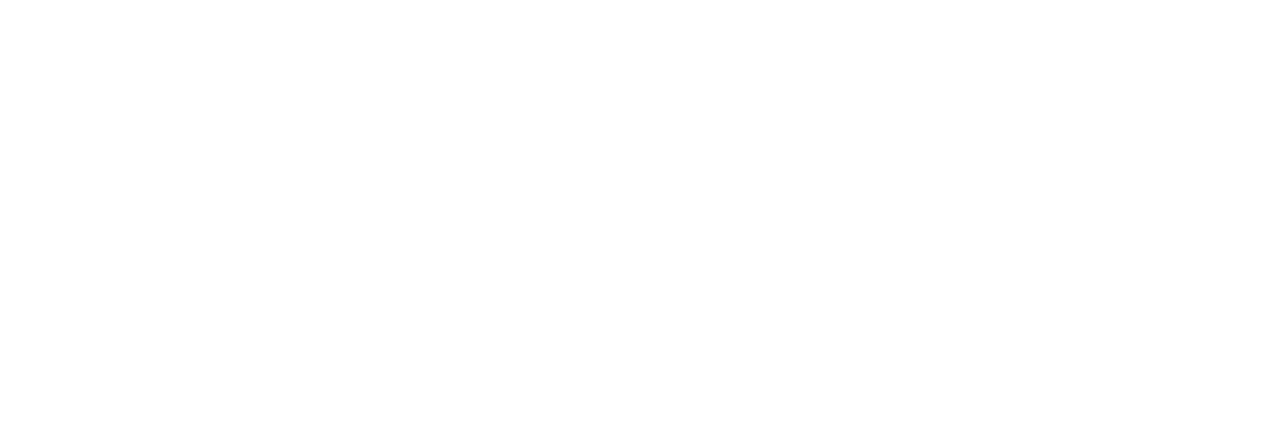
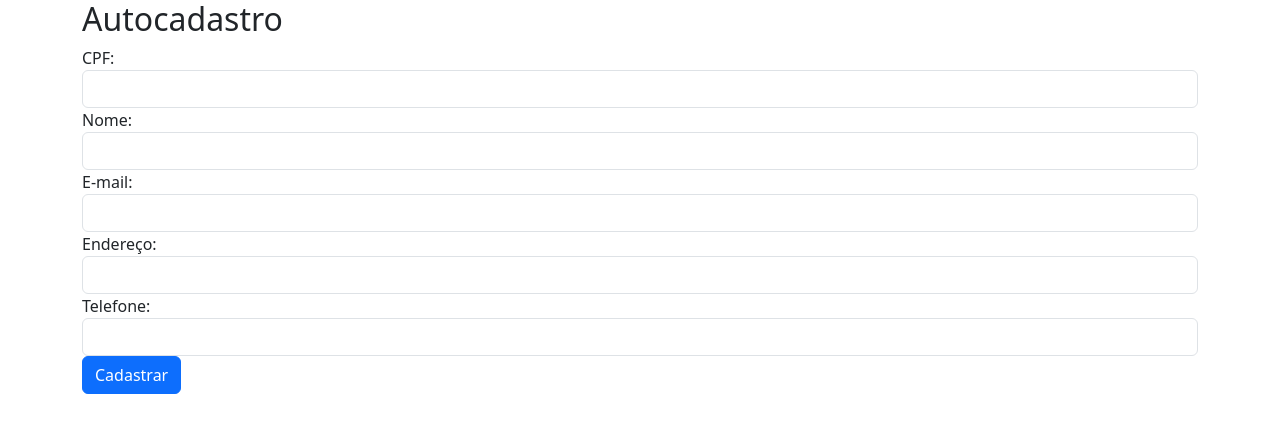
Before and after one commit to IamThiago-IT/front-lol, an Angular app: page /autocadastro in a window 1280 px wide. Before the commit this address led to /. Shown: the top 432 px of the page. Built offline with nearby package versions, Linux system fonts and the light colour scheme.

Commit message:
Add Auto cadastro

```diff
--- a/src/app/app-routing.module.ts
+++ b/src/app/app-routing.module.ts
@@ -2,12 +2,12 @@
 import { RouterModule, Routes } from '@angular/router';
 import { LoginComponent } from './login/login.component';
 import { ClienteComponent } from './cliente/cliente.component';
-import { PedidoComponent } from './pedido/pedido.component';
+import { AutocadastroComponent } from './autocadastro/autocadastro.component';
 
 const routes: Routes = [
   { path: 'login', component: LoginComponent },
   { path: 'cliente', component: ClienteComponent },
-  { path: 'pedido', component: PedidoComponent },
+  { path: 'autocadastro', component: AutocadastroComponent },
   { path: '', redirectTo: '/login', pathMatch: 'full' }, // Rota padrão redireciona para o login
 ];
 
--- a/src/app/app.module.ts
+++ b/src/app/app.module.ts
@@ -6,7 +6,8 @@
 import { LoginComponent } from './login/login.component';
 import { ClienteComponent } from './cliente/cliente.component';
 import { PedidoComponent } from './pedido/pedido.component';
-import { AppRoutingModule } from './app-routing.module'; // Importe o AppRoutingModule
+import { AppRoutingModule } from './app-routing.module';
+import { AutocadastroComponent } from './autocadastro/autocadastro.component'; // Importe o AppRoutingModule
 
 @NgModule({
   declarations: [
@@ -14,6 +15,7 @@
     LoginComponent,
     ClienteComponent,
     PedidoComponent,
+    AutocadastroComponent,
   ],
   imports: [
     BrowserModule,
--- /dev/null
+++ b/src/app/autocadastro/autocadastro.component.html
@@ -0,0 +1,26 @@
+<div class="container">
+    <h2>Autocadastro</h2>
+    <form (ngSubmit)="cadastrar()" #cadastroForm="ngForm">
+      <div class="form-group">
+        <label for="cpf">CPF:</label>
+        <input type="text" class="form-control" id="cpf" name="cpf" required [(ngModel)]="cpf">
+      </div>
+      <div class="form-group">
+        <label for="nome">Nome:</label>
+        <input type="text" class="form-control" id="nome" name="nome" required [(ngModel)]="nome">
+      </div>
+      <div class="form-group">
+        <label for="email">E-mail:</label>
+        <input type="email" class="form-control" id="email" name="email" required [(ngModel)]="email">
+      </div>
+      <div class="form-group">
+        <label for="endereco">Endereço:</label>
+        <input type="text" class="form-control" id="endereco" name="endereco" required [(ngModel)]="endereco">
+      </div>
+      <div class="form-group">
+        <label for="telefone">Telefone:</label>
+        <input type="text" class="form-control" id="telefone" name="telefone" required [(ngModel)]="telefone">
+      </div>
+      <button type="submit" class="btn btn-primary">Cadastrar</button>
+    </form>
+  </div>
--- /dev/null
+++ b/src/app/autocadastro/autocadastro.component.ts
@@ -0,0 +1,23 @@
+import { Component } from '@angular/core';
+import { Router } from '@angular/router';
+
+@Component({
+  selector: 'app-autocadastro',
+  templateUrl: './autocadastro.component.html',
+  styleUrls: ['./autocadastro.component.css'],
+})
+export class AutocadastroComponent {
+  cpf: string = '';
+  nome: string = '';
+  email: string = '';
+  endereco: string = '';
+  telefone: string = '';
+
+  constructor(private router: Router) {}
+
+  cadastrar() {
+    // Simule um serviço de autocadastro, salve os dados (não implementado neste exemplo)
+    alert('Cadastro realizado com sucesso!');
+    this.router.navigate(['/login']); // Redireciona para a página de login após o cadastro
+  }
+}
--- a/src/app/login/login.component.html
+++ b/src/app/login/login.component.html
@@ -24,5 +24,6 @@
       />
     </div>
     <button type="submit" class="btn btn-primary">Entrar</button>
+    <a routerLink="/autocadastro" class="btn btn-link">Autocadastro</a>
   </form>
 </div>
--- a/src/app/login/login.component.ts
+++ b/src/app/login/login.component.ts
@@ -1,16 +1,22 @@
 import { Component } from '@angular/core';
+import { Router } from '@angular/router';
 
 @Component({
   selector: 'app-login',
   templateUrl: './login.component.html',
-  styleUrls: ['./login.component.css']
+  styleUrls: ['./login.component.css'],
 })
 export class LoginComponent {
   email: string = '';
   password: string = '';
 
+  constructor(private router: Router) {}
+
   login() {
-    // Handle login logic here, check the credentials and navigate to the appropriate page
-    // You can use Angular Router for navigation.
+    if (this.email === 'usuario@exemplo.com' && this.password === 'senha123') {
+      this.router.navigate(['/cliente']);
+    } else {
+      alert('Login falhou. Verifique seus dados de login.');
+    }
   }
 }
```
Also changed, not shown: src/app/autocadastro/autocadastro.component.css (added), 1 other file (tests, documents, lock files or other folders).
